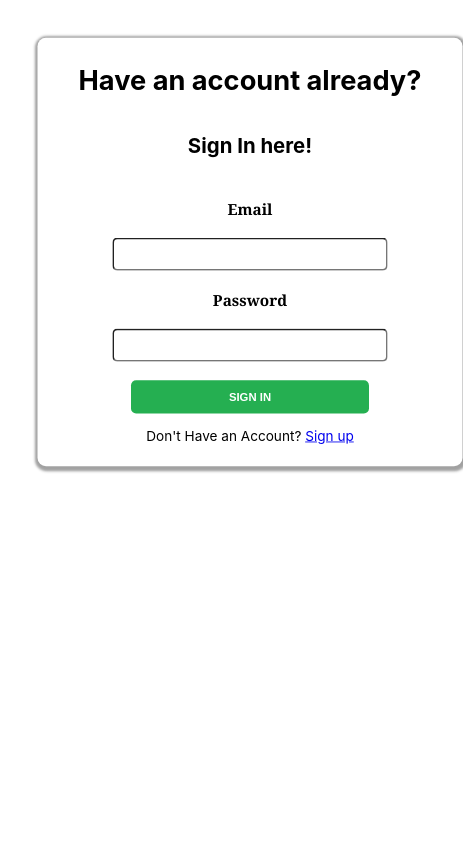
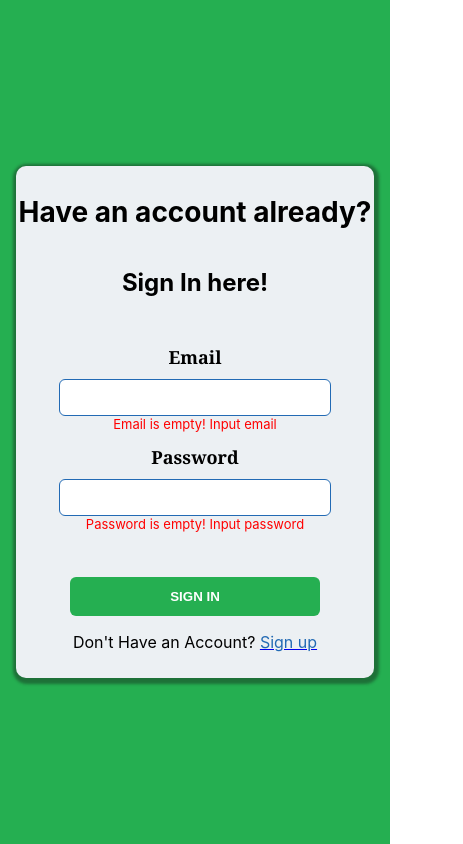
Before and after one commit to Sebastine-thrive/chatscrum, a React (Create React App) app: page /signin in a window 390 px wide. Shown: the whole page, 463 px wide, since content can reach past the window. Built offline with nearby package versions, Linux system fonts and the light colour scheme.

Commit message:
signup and signin forms made responsive

```diff
--- a/package.json
+++ b/package.json
@@ -40,5 +40,8 @@
       "last 1 firefox version",
       "last 1 safari version"
     ]
+  },
+  "devDependencies": {
+    "netlify-cli": "^12.0.11"
   }
 }
--- a/public/index.html
+++ b/public/index.html
@@ -29,7 +29,7 @@
       work correctly both with client-side routing and a non-root public URL.
       Learn how to configure a non-root public URL by running `npm run build`.
     -->
-    <title>React App</title>
+    <title>Scrumlife scrumboard App</title>
   </head>
   <body>
     <noscript>You need to enable JavaScript to run this app.</noscript>
--- a/src/components/home/Home.jsx
+++ b/src/components/home/Home.jsx
@@ -6,7 +6,8 @@ import { Link } from 'react-router-dom';
 export  function Home() {
     return (
         <div className='home'>
-            <h1>WELCOME TO <br /><span className='title'> CHATSCRUM  </span> </h1>
+            <h1>WELCOME TO <br /><span className='title'> SCRUMLIFE </span>
+                <span className='quote'> <q> A goal without a plan is just a wish </q> </span> <span className='author'> -Antoine de Saint-Exupéry</span></h1>
             <div className='links'>
                 <Link to='/signup'>  <button className='sign_up'> SIGN UP   </button> </Link>
                 <Link to='/signin'>  <button className='sign_in'> SIGN IN   </button> </Link>
--- a/src/components/scrumboard/Scrumboard.jsx
+++ b/src/components/scrumboard/Scrumboard.jsx
@@ -45,7 +45,7 @@ export class Scrumboard extends Component {
         return (
             <div className='scrumboard'>
                 <nav>
-                    <h1> Scrumboard</h1>
+                    <h1> Scrumlife</h1>
                     <div className='var'>
                         <p>User type: <span>{userType} </span> </p>
                         <p> Project Name: <span>{projectName} </span>  </p>
--- a/src/components/sign-in/Sign-in.jsx
+++ b/src/components/sign-in/Sign-in.jsx
@@ -7,14 +7,18 @@ import { Link, useNavigate } from "react-router-dom";
 
 const SignIn = ({ email, password }) => {
 
+
     const [emailInput, setEmailInput] = useState('');
     const [passwordInput, setPasswordInput] = useState('');
 
+    const [signUpError, setSignUpError] = useState(null);
+
+
     const [emailError, setEmailError] = useState(false);
-    const [emailEmpty, setEmailEmpty] = useState(false);
+    const [emailEmpty, setEmailEmpty] = useState(true);
 
     const [passwordError, setPassWordError] = useState(false);
-    const [passwordEmpty, setPassWordEmpty] = useState(false);
+    const [passwordEmpty, setPassWordEmpty] = useState(true);
 
 
 
@@ -44,13 +48,19 @@ const SignIn = ({ email, password }) => {
             setPassWordError(true)
         }
 
-        if (emailInput === email && passwordInput === password) {
+        if ((email.length < 1 && emailInput.length < 1) && (password.length < 1 && passwordInput.length < 1)) {
+            e.preventDefault();
+            setSignUpError(true)
+        }
+
+        if ((signUpError === false) && (emailInput === email && passwordInput === password)) {
 
             setEmailError(false)
             setPassWordError(false)
             navigate('/scrumboard')
         }
     }
+
 
     const handleEmailChange = (event) => {
         setEmailInput(event.target.value);
@@ -69,6 +79,7 @@ const SignIn = ({ email, password }) => {
     console.log(password)
 
     return (
+        <div className="signin_body">
             <div className='sign-in'>
                 <h1>Have an account already?</h1>
                 <h2>Sign In here!</h2>
@@ -96,11 +107,16 @@ const SignIn = ({ email, password }) => {
                         <p className="input_error passworderror">This password does not match any record</p>
                     }
 
-                <button onClick={handleSignIn}>SIGN IN</button>
+                    { (signUpError === true) &&
+                        <p className="input_error signup_error">You need to Sign up first</p>
+                    }
+
+                    <button onClick={handleSignIn}> SIGN IN</button>
 
                 </form>
 
-            <p>Don't Have an Account? <Link to="/signup">Sign up</Link></p>
+                <p>Don't Have an Account? <Link to="/signup"> <span className="signup_redirect"> Sign up </span> </Link></p>
+            </div>
         </div>
     )
 }
--- a/src/components/sign-in/sign-in.css
+++ b/src/components/sign-in/sign-in.css
@@ -1,17 +1,26 @@
+.signin_body {
+    width: 100vw;
+    height: 100vh;
+    display: flex;
+    justify-content: center;
+    align-items: center;
+    background-color: #25af51;
+}
+
 .sign-in {
-    margin-top: 5rem;
     display: flex;
+    background-color: #ecf0f3;
     flex-direction: column;
     width: 500px;
     border-radius: 10px;
-    margin: 0 auto;
+    /* margin: 0 auto; */
     align-items: center;
     padding: 10px 0;
     box-shadow: 1px 2px 3px 4px rgba(20,20,20,0.4);
     transform: scale(0.85);
 }
 
-form{
+ .sign-in form{
     display: flex;
     flex-direction: column;
     align-items: center;
@@ -39,8 +48,8 @@ label {
 }
 
 .sign-in button {
-    width: 280px;
-    /* width: fit-content; */
+    width: 250px;
+    margin-top: 2rem;
     padding: 12px;
     cursor: pointer;
     border: none;
@@ -53,7 +62,6 @@ label {
 .sign-in button:hover {
     background: white;
     color: #25af51;
-    border: 1px solid #25af51;
 }
 
 .input_error{
@@ -61,3 +69,131 @@ label {
     color: red;
     margin-top: -10px;
 }
+
+.signup_error {
+    margin-top: 1rem;
+}
+
+.signup_redirect {
+    color:#226AB4  ;
+    text-decoration: none;
+}
+
+
+
+
+
+@media(max-width: 1300px){
+
+.sign-in {
+      margin-left: 0;
+        margin-right: 0;
+        margin-bottom: 0;
+        transform: scale(1, 1);
+}
+
+}
+
+@media(max-width: 991px){
+
+.sign-in {
+        transform: scale(1, 1);
+      margin-left: -2.2rem;
+      margin-right: .5rem;
+      margin-bottom: 0;
+
+}
+
+}
+
+@media(max-width: 767px){
+
+.sign-in {
+      margin-left: 1rem;
+      margin-right: 1rem;
+      margin-bottom: 0;
+}
+
+.sign-in h1 {
+    font-size: 28px;
+}
+}
+
+
+@media(max-width: 415px){
+.sign-in {
+      margin-left: 1rem;
+      margin-right: 1rem;
+      margin-bottom: 0;
+
+}
+
+.sign-in input[type=text],
+.sign-in input[type=password],
+.sign-in input[type=email] {
+    width: 250px;
+}
+
+}
+
+@media(max-width: 376px){
+
+.sign-in {
+    transform: scale(0.85, 0.75);
+      margin-left: 1rem;
+      margin-right: 1rem;
+      margin-bottom: 0;
+
+}
+
+.sign-in input[type=text],
+.sign-in input[type=password],
+.sign-in input[type=email] {
+    width: 250px;
+}
+
+}
+
+@media(max-width: 321px){
+.sign-in {
+      transform: scale(0.85, 0.65);
+        margin-left: 1rem;
+        margin-right: 1rem;
+        margin-bottom: 0;
+}
+
+
+.sign-in input[type=text],
+.sign-in input[type=password],
+.sign-in input[type=email] {
+    width: 250px;
+}
+
+
+}
+
+
+@media(max-width: 281px){
+.sign-in {
+      transform: scale(0.85, 0.65);
+        margin-left: 1rem;
+        margin-right: 1rem;
+        margin-bottom: 0;
+}
+
+.sign-in h1 {
+    font-size: 22px;
+}
+.sign-in button {
+    width: 200px;
+}
+
+
+.sign-in input[type=text],
+.sign-in input[type=password],
+.sign-in input[type=email] {
+    width: 200px;
+}
+
+
+}
--- a/src/components/sign-up/sign-up.css
+++ b/src/components/sign-up/sign-up.css
@@ -1,31 +1,41 @@
-form{
+.signup_body {
+    width: 100vw;
+    height: 100vh;
+    display: flex;
+    /* justify-content: center; */
+    align-items: center;
+background:linear-gradient(88.91deg, #0074EB -8.33%, rgba(0, 89, 181, 0) 84.78%), #226AB4;}
+
+.sign-up{
+    display: flex;
+    flex-direction: column;
+    position: relative;
+    width: 550px;
+    border-radius: 10px;
+    margin: 0 auto;
+    align-items: center;
+    padding: 10px 0;
+    background-color: #ecf0f3;
+    box-shadow: 1px 2px 3px 3px rgba(20,20,20,0.4);
+    transform: scale(0.75);
+}
+
+.sign-up form{
     display: flex;
     flex-direction: column;
     align-items: center;
     gap: 12px 0;
 }
 
-.sign-up{
-    display: flex;
-    flex-direction: column;
-    width: 500px;
-    border-radius: 10px;
-    margin: 0 auto;
-    align-items: center;
-    padding: 10px 0;
-    box-shadow: 1px 2px 3px 3px rgba(20,20,20,0.4);
-    transform: scale(0.85);
-}
-
 .sign-up h2 {
     margin-bottom: 3rem;
+    color: #ff5733;
 }
 
 .sign-up label {
     font-family: Cambria, Cochin, Georgia, Times, 'Times New Roman', serif;
     font-size: 18px;
     font-weight: 600;
-    /* margin: 2rem 0; */
 }
 
 input[type=text],
@@ -37,6 +47,7 @@ input[type=email]
     margin-bottom: 6px;
     padding: 10px;
     border-radius: 6px;
+    border: 1px solid #226AB4;
     outline: none;
 }
 
@@ -65,7 +76,6 @@ input[type=email]
 .signup_button:hover {
     background: white;
     color: #226AB4;
-    border: 1px solid #226AB4;
 }
 
 .error-message {
@@ -75,3 +85,113 @@ input[type=email]
     margin-top: -10px;
     /* margin-bottom: 3rem; */
 }
+
+.signin_redirect {
+    color:#226AB4  ;
+    text-decoration: none;
+}
+
+.back {
+     color:#226AB4  ;
+    text-decoration: none;
+}
+
+
+
+
+@media(max-width: 1300px) and (max-height : 1367px){
+ .sign-up {
+        transform: scale(0.9, 0.9);
+        margin-bottom: 1rem;
+ }
+}
+
+@media(max-width: 1300px) and (max-height : 810px){
+
+     .sign-up {
+        transform: scale(0.7, 0.6);
+        margin-bottom: 1rem;
+
+    }
+
+}
+
+@media(max-width: 991px){
+  .sign-up {
+        transform: scale(0.8, 0.8);
+          /* margin-right: 7rem; */
+        margin-bottom: 5rem;
+
+    }
+
+}
+
+@media(max-width: 769px){
+
+     .sign-up {
+        transform: scale(0.8, 0.6);
+        /* margin-right: 3rem;  */
+        margin-bottom: 0;
+    }
+
+}
+
+
+@media(max-width: 415px){
+
+      .sign-up {
+        transform: scale(0.8, 0.75);
+        margin-left: 1rem;
+        margin-right: 0;
+        margin-bottom: 0;
+    }
+
+}
+@media(max-width: 376px){
+    .sign-up {
+        transform: scale(0.9, 0.6);
+        margin-left: .5rem;
+        margin-right: 0;
+        margin-bottom: 0;
+    }
+     .sign-up h1 {
+        font-size: 30px;
+    }
+
+
+}
+
+@media(max-width: 321px){
+
+    .sign-up {
+        transform: scale(0.9, 0.65);
+        margin-left: .6rem;
+        margin-bottom: 0;
+    }
+
+.sign-up form input[type=text],
+.sign-up form input[type=password],
+.sign-up form input[type=email] {
+    width: 250px;
+}
+   .signup_button {
+       width: 180px;
+   }
+}
+
+@media(max-width: 281px){
+      .sign-up {
+        transform: scale(0.8, 0.6);
+        margin-left: 0;
+        margin-bottom: 0;
+    }
+
+
+.sign-up form input[type=text],
+.sign-up form input[type=password],
+.sign-up form input[type=email],
+.sign-up #options
+{
+    width: 200px;
+}
+}
```
Also changed, not shown: src/components/home/home.css (+33 -4 lines), src/components/sign-up/Sign-up.jsx (+5 -3 lines), 1 other file (tests, documents, lock files or other folders). Lines whose indentation alone changed are shown as unchanged.
